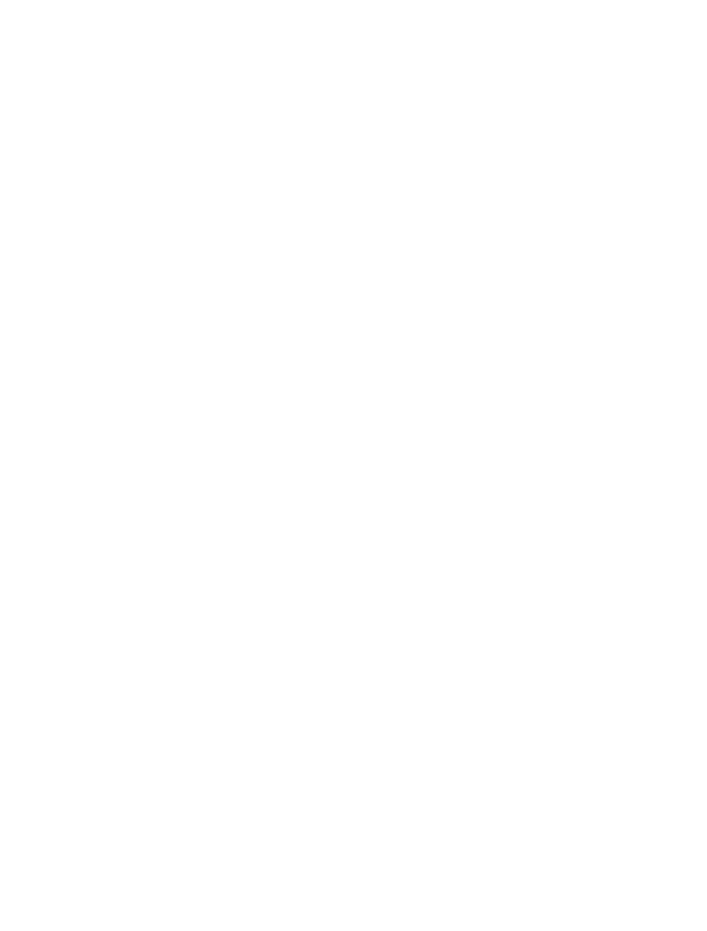
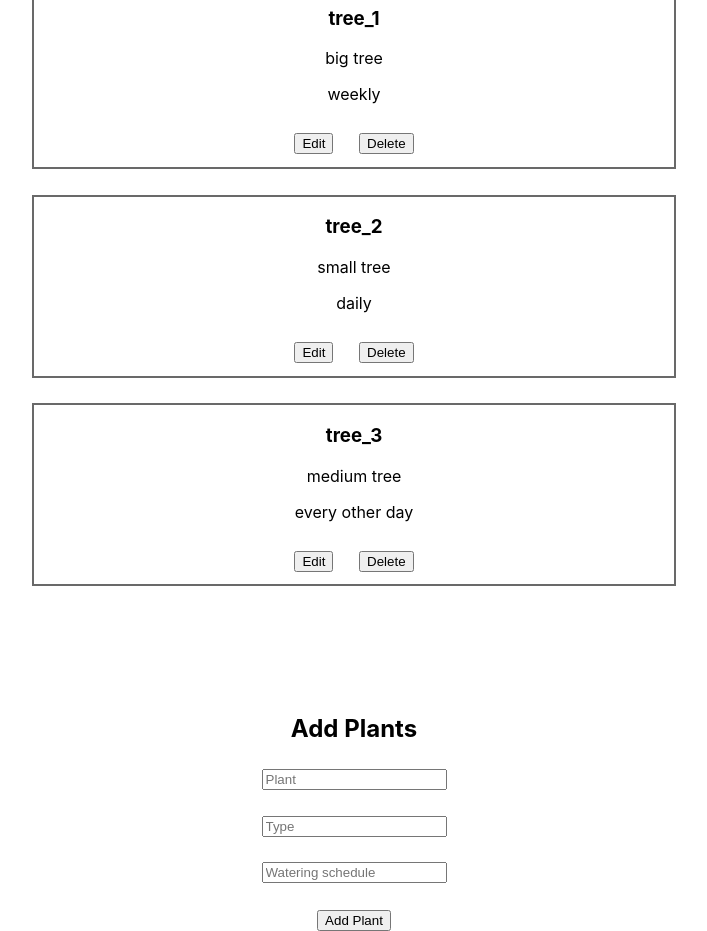
Before and after one commit to MattBokovitz1/WaterMyPlants, a React (Create React App) app in the folder water-my-plants/: page / in a window 1280 px wide. Shown: the part 100-1031 px from the top of the page, without its empty margins (286-993 px from the left). Before the commit the page ends 800 px from the top, so only its background shows below. Built offline with nearby package versions, Linux system fonts and the light colour scheme.

Commit message:
built basic plant form and setup axioswithauth and privateroute

```diff
--- /dev/null
+++ b/water-my-plants/src/App.js
@@ -0,0 +1,13 @@
+import React from "react";
+import "./styles/App.css";
+import MyPlants from "./components/main-app/MyPlants";
+
+const App = () => {
+  return (
+    <div className="App">
+      <MyPlants />
+    </div>
+  );
+};
+
+export default App;
--- a/water-my-plants/src/components/App.js
+++ /dev/null
@@ -1,12 +0,0 @@
-import React from "react";
-import "../styles/App.css";
-
-function App() {
-  return (
-    <div className="App">
-      <h1>Water My Plants</h1>
-    </div>
-  );
-}
-
-export default App;
--- /dev/null
+++ b/water-my-plants/src/components/main-app/MyPlants.js
@@ -0,0 +1,99 @@
+import React, { useState } from "react";
+
+const initialFormValues = {
+  plant: "",
+  type: "",
+  schedule: "",
+};
+
+const dummyData = [
+  {
+    id: 1,
+    plant: "tree_1",
+    type: "big tree",
+    schedule: "weekly",
+  },
+  {
+    id: 2,
+    plant: "tree_2",
+    type: "small tree",
+    schedule: "daily",
+  },
+  {
+    id: 3,
+    plant: "tree_3",
+    type: "medium tree",
+    schedule: "every other day",
+  },
+];
+
+const MyPlants = () => {
+  const [formValues, setFormValues] = useState(initialFormValues);
+  const [plantList, setPlantList] = useState(dummyData);
+
+  const handleChanges = (e) => {
+    setFormValues({ ...formValues, [e.target.name]: e.target.value });
+  };
+
+  const submit = (e) => {
+    e.preventDefault();
+    setPlantList([
+      ...plantList,
+      {
+        id: Date.now(),
+        plant: formValues.plant.trim(),
+        type: formValues.type.trim(),
+        schedule: formValues.schedule.trim(),
+      },
+    ]);
+    setFormValues(initialFormValues);
+  };
+
+  return (
+    <>
+      <div className="plant-card">
+        <h1>My Plants</h1>
+        {plantList.map((plant) => {
+          return (
+            <div key={plant.id} className="plant-details">
+              <h3>{plant.plant}</h3>
+              <p>{plant.type}</p>
+              <p>{plant.schedule}</p>
+              <button>Edit</button>
+              <button>Delete</button>
+            </div>
+          );
+        })}
+      </div>
+      <div className="plant-form">
+        <h2>Add Plants</h2>
+        <form onSubmit={submit}>
+          <input
+            type="text"
+            name="plant"
+            placeholder="Plant"
+            value={formValues.plant}
+            onChange={handleChanges}
+          />
+          <input
+            type="text"
+            name="type"
+            placeholder="Type"
+            value={formValues.type}
+            onChange={handleChanges}
+          />
+          <input
+            type="text"
+            name="schedule"
+            placeholder="Watering schedule"
+            value={formValues.schedule}
+            onChange={handleChanges}
+          />
+          <button>Add Plant</button>
+        </form>
+      </div>
+    </>
+  );
+};
+
+export default MyPlants;
--- a/water-my-plants/src/index.js
+++ b/water-my-plants/src/index.js
@@ -1,6 +1,6 @@
 import React from "react";
 import ReactDOM from "react-dom";
-import App from "./components/App";
+import App from "./App";
 
 ReactDOM.render(
   <React.StrictMode>
--- a/water-my-plants/src/styles/App.css
+++ b/water-my-plants/src/styles/App.css
@@ -15,3 +15,23 @@ code {
 .App {
   text-align: center;
 }
+
+.plant-details {
+  width: 50%;
+  margin: 2% auto;
+  border: 2px solid #696969;
+}
+
+.plant-form {
+  margin-top: 10%;
+}
+
+.plant-form input {
+  display: flex;
+  flex-direction: column;
+  margin: 2% auto;
+}
+
+.plant-details button {
+  margin: 2%;
+}
```
Also changed, not shown: water-my-plants/src/components/main-app/PrivateRoute.js (added, +19 -0 lines), water-my-plants/src/utils/axiosWithAuth.js (added, +10 -0 lines), water-my-plants/src/components/PlantDetails.js (deleted), water-my-plants/src/components/SignupForm.js (deleted), water-my-plants/src/components/front-page/LoginForm.js (added), water-my-plants/src/components/front-page/SignupForm.js (added), water-my-plants/src/components/reusable/Navbar.js (added).
